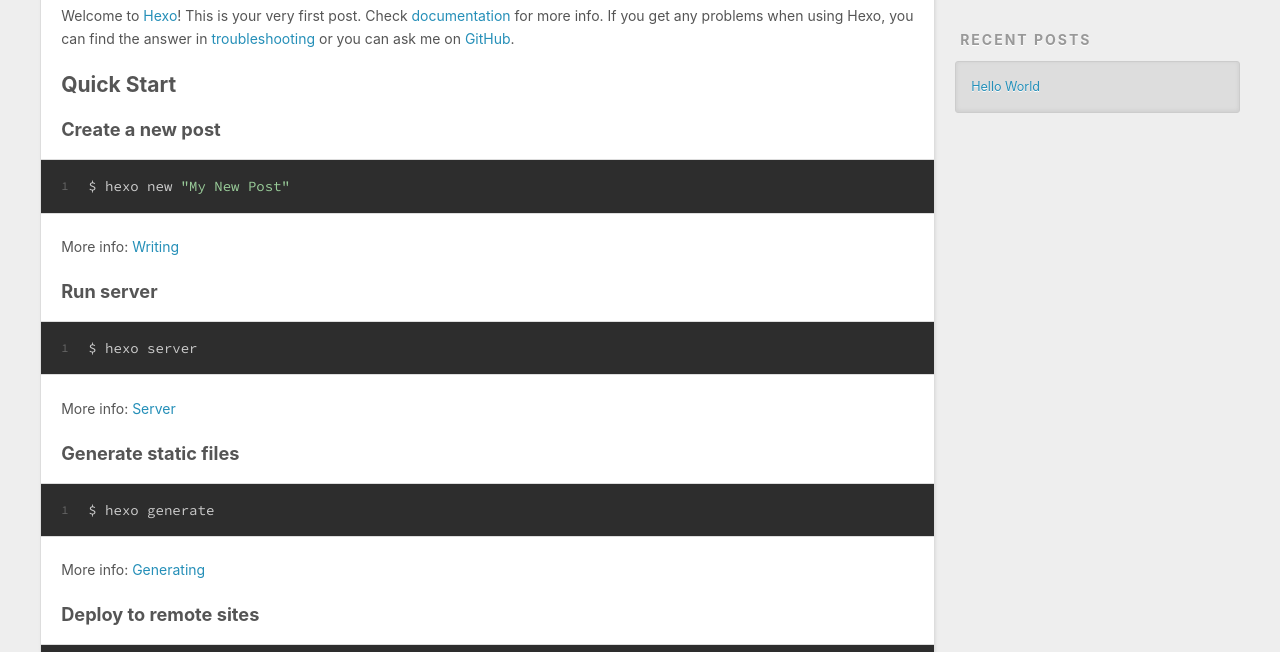
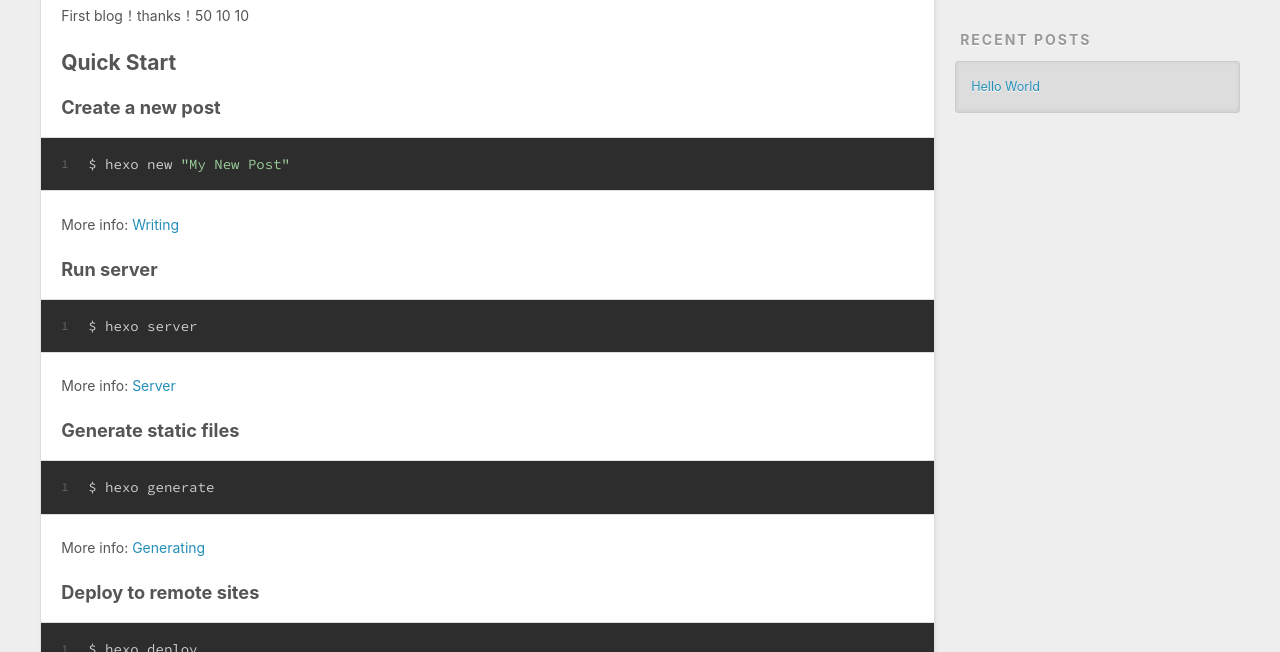
Before and after one commit to unicorn-crypto/unicorn-crypto.github.io, a plain HTML site: page 2020/11/22/hello-world/index.html in a window 1280 px wide. Shown: the part 448-1100 px from the top of the page. Drawn offline with nearby package versions, Linux system fonts and the light colour scheme.

Commit message:
Site updated: 2020-11-22 16:37:39

```diff
--- a/2020/11/22/hello-world/index.html
+++ b/2020/11/22/hello-world/index.html
@@ -7,15 +7,15 @@
 
   <title>Hello World | Hexo</title>
   <meta name="viewport" content="width=device-width, initial-scale=1, maximum-scale=1">
-  <meta name="description" content="Welcome to Hexo! This is your very first post. Check documentation for more info. If you get any problems when using Hexo, you can find the answer in troubleshooting or you can ask me on GitHub. Quick">
+  <meta name="description" content="First blog！thanks！50 10 10 Quick StartCreate a new post1$ hexo new &quot;My New Post&quot;  More info: Writing Run server1$ hexo server  More info: Server Generate static files1$ hexo generate  More i">
 <meta property="og:type" content="article">
 <meta property="og:title" content="Hello World">
 <meta property="og:url" content="http://example.com/2020/11/22/hello-world/index.html">
 <meta property="og:site_name" content="Hexo">
-<meta property="og:description" content="Welcome to Hexo! This is your very first post. Check documentation for more info. If you get any problems when using Hexo, you can find the answer in troubleshooting or you can ask me on GitHub. Quick">
+<meta property="og:description" content="First blog！thanks！50 10 10 Quick StartCreate a new post1$ hexo new &quot;My New Post&quot;  More info: Writing Run server1$ hexo server  More info: Server Generate static files1$ hexo generate  More i">
 <meta property="og:locale" content="en_US">
 <meta property="article:published_time" content="2020-11-22T07:51:26.434Z">
-<meta property="article:modified_time" content="2020-11-22T07:51:26.435Z">
+<meta property="article:modified_time" content="2020-11-22T08:37:28.952Z">
 <meta property="article:author" content="John Doe">
 <meta name="twitter:card" content="summary">
 
@@ -88,7 +88,7 @@
 
     <div class="article-entry" itemprop="articleBody">
 
-        <p>Welcome to <a target="_blank" rel="noopener" href="https://hexo.io/">Hexo</a>! This is your very first post. Check <a target="_blank" rel="noopener" href="https://hexo.io/docs/">documentation</a> for more info. If you get any problems when using Hexo, you can find the answer in <a target="_blank" rel="noopener" href="https://hexo.io/docs/troubleshooting.html">troubleshooting</a> or you can ask me on <a target="_blank" rel="noopener" href="https://github.com/hexojs/hexo/issues">GitHub</a>.</p>
+        <p>First blog！thanks！50 10 10</p>
 <h2 id="Quick-Start"><a href="#Quick-Start" class="headerlink" title="Quick Start"></a>Quick Start</h2><h3 id="Create-a-new-post"><a href="#Create-a-new-post" class="headerlink" title="Create a new post"></a>Create a new post</h3><figure class="highlight bash"><table><tr><td class="gutter"><pre><span class="line">1</span><br></pre></td><td class="code"><pre><span class="line">$ hexo new <span class="string">&quot;My New Post&quot;</span></span><br></pre></td></tr></table></figure>
 
 <p>More info: <a target="_blank" rel="noopener" href="https://hexo.io/docs/writing.html">Writing</a></p>
```
Also changed, not shown: index.html (+1 -1 lines).
